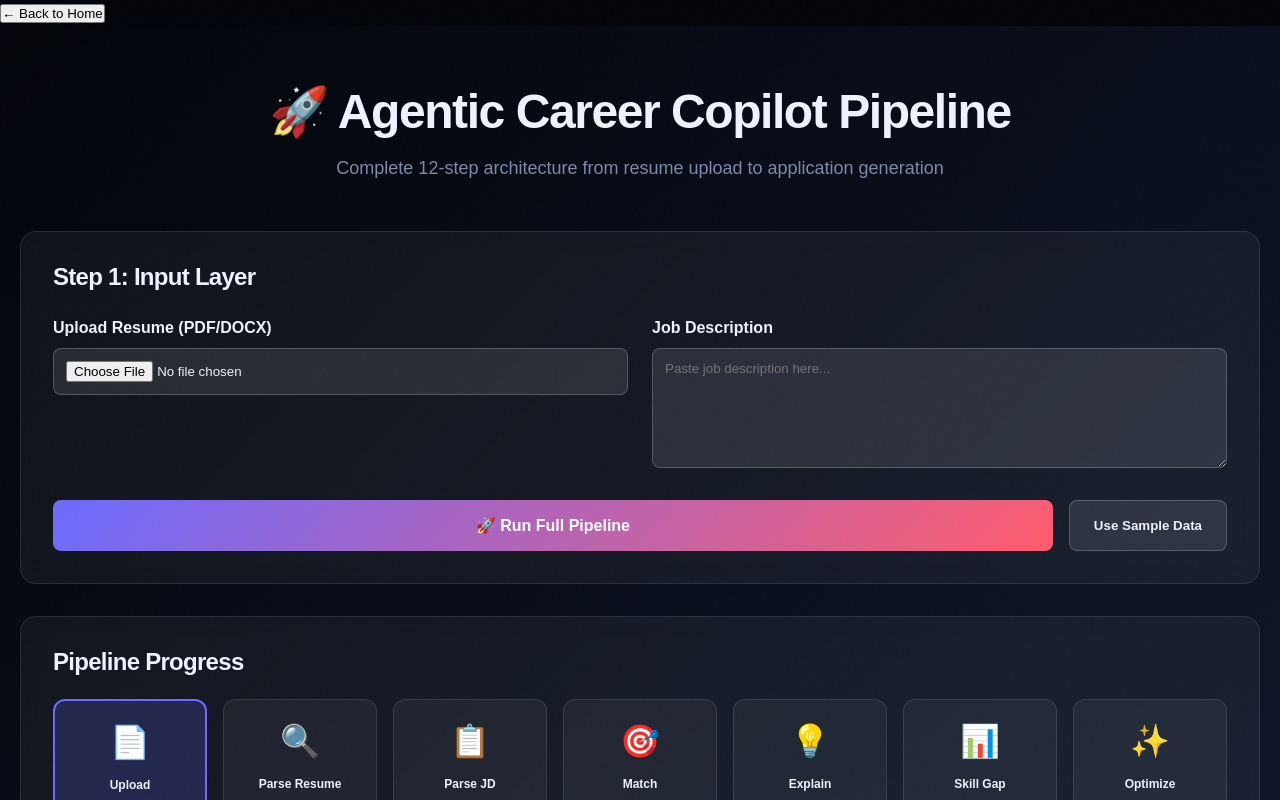
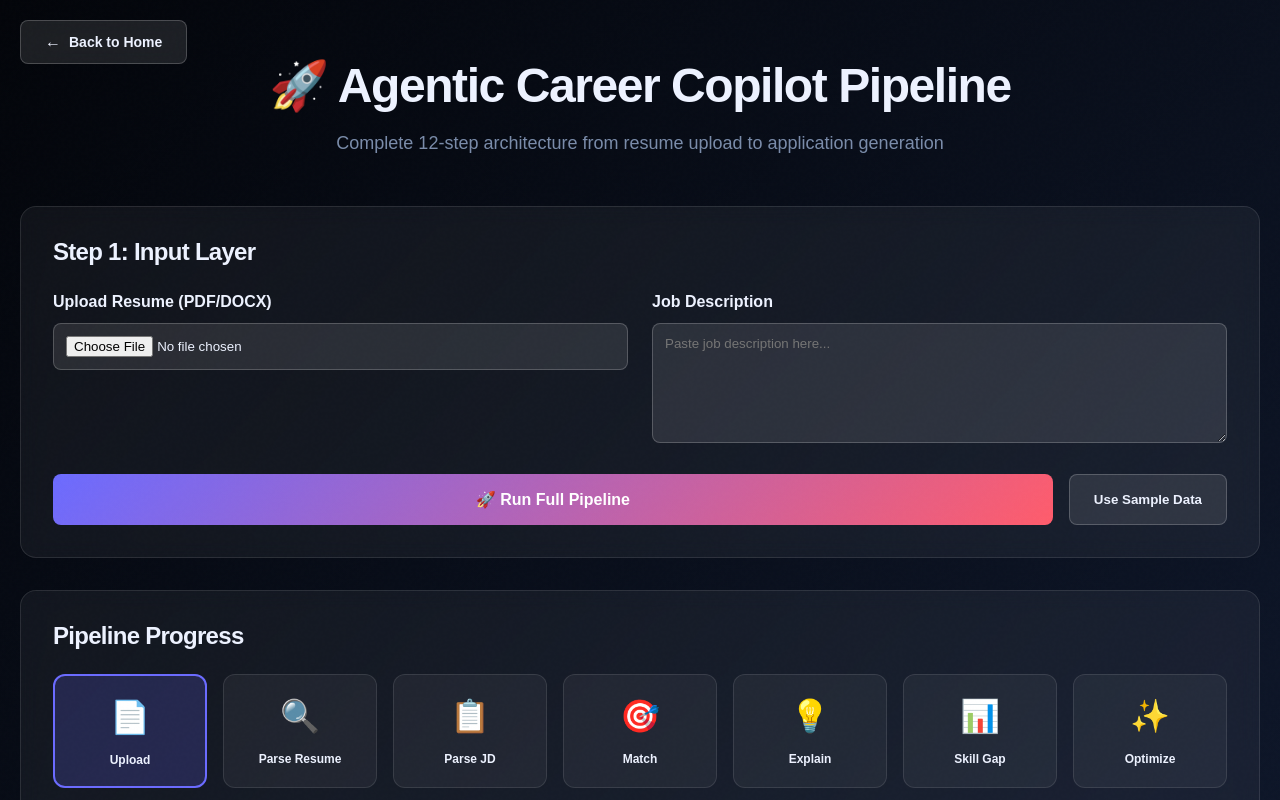
Before and after one commit to A-VISHAL/agentic-career-copilot, a React (Vite) app in the folder frontend/: page / in a window 1280 px wide. Both pictures are taken after a click on the button "🚀 Full Pipeline". Shown: the top 800 px of the page. Built offline with nearby package versions, Linux system fonts and the light colour scheme; a web font is replaced by a local one.

Commit message:
Improve Back to Home button UI/UX with glassmorphism and hover effects

```diff
--- a/frontend/src/App.jsx
+++ b/frontend/src/App.jsx
@@ -23,12 +23,43 @@ function App() {
   if (showPipeline) {
     return (
       <>
-        <div className="fixed top-4 left-4 z-50">
+        <div style={{
+          position: 'fixed',
+          top: '20px',
+          left: '20px',
+          zIndex: 1000
+        }}>
           <button
             onClick={() => setShowPipeline(false)}
-            className="bg-white/20 backdrop-blur-lg text-white px-6 py-3 rounded-lg font-semibold hover:bg-white/30 transition-all"
+            style={{
+              display: 'flex',
+              alignItems: 'center',
+              gap: '8px',
+              background: 'rgba(255,255,255,0.1)',
+              backdropFilter: 'blur(10px)',
+              color: '#EDF2FF',
+              padding: '12px 24px',
+              borderRadius: '8px',
+              fontWeight: '600',
+              fontSize: '14px',
+              border: '1px solid rgba(255,255,255,0.2)',
+              cursor: 'pointer',
+              transition: 'all 0.2s',
+              fontFamily: 'var(--font-display)'
+            }}
+            onMouseEnter={(e) => {
+              e.target.style.background = 'rgba(255,255,255,0.15)'
+              e.target.style.borderColor = 'rgba(0,229,180,0.4)'
+              e.target.style.transform = 'translateX(-2px)'
+            }}
+            onMouseLeave={(e) => {
+              e.target.style.background = 'rgba(255,255,255,0.1)'
+              e.target.style.borderColor = 'rgba(255,255,255,0.2)'
+              e.target.style.transform = 'translateX(0)'
+            }}
           >
-            ← Back to Home
+            <span style={{ fontSize: '16px' }}>←</span>
+            <span>Back to Home</span>
           </button>
         </div>
         <PipelineDashboard />
```
